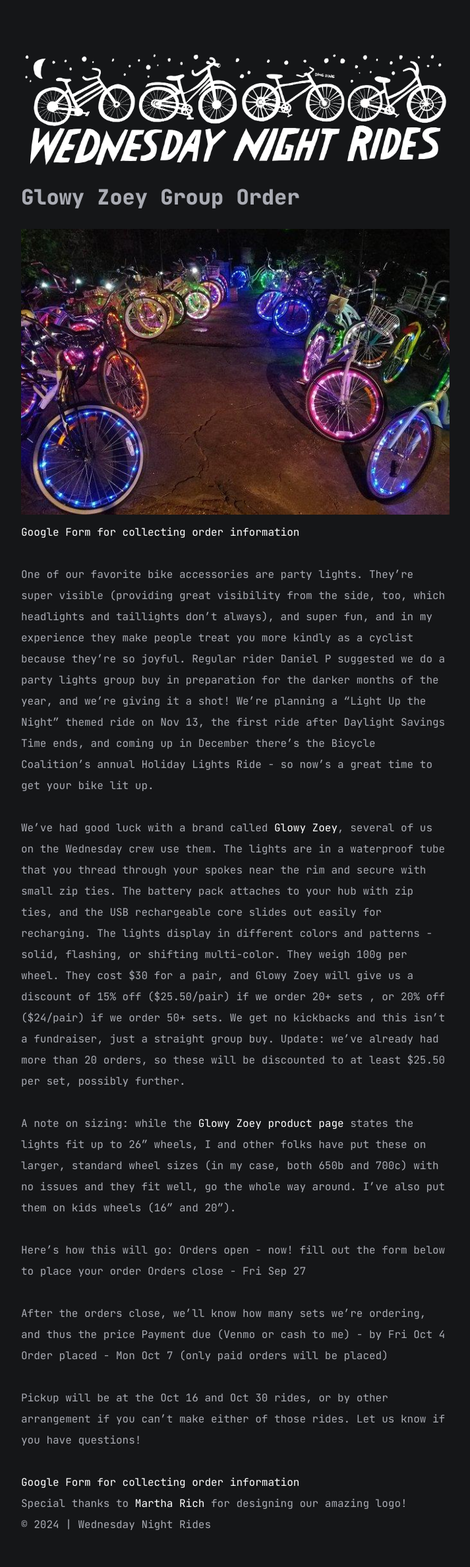
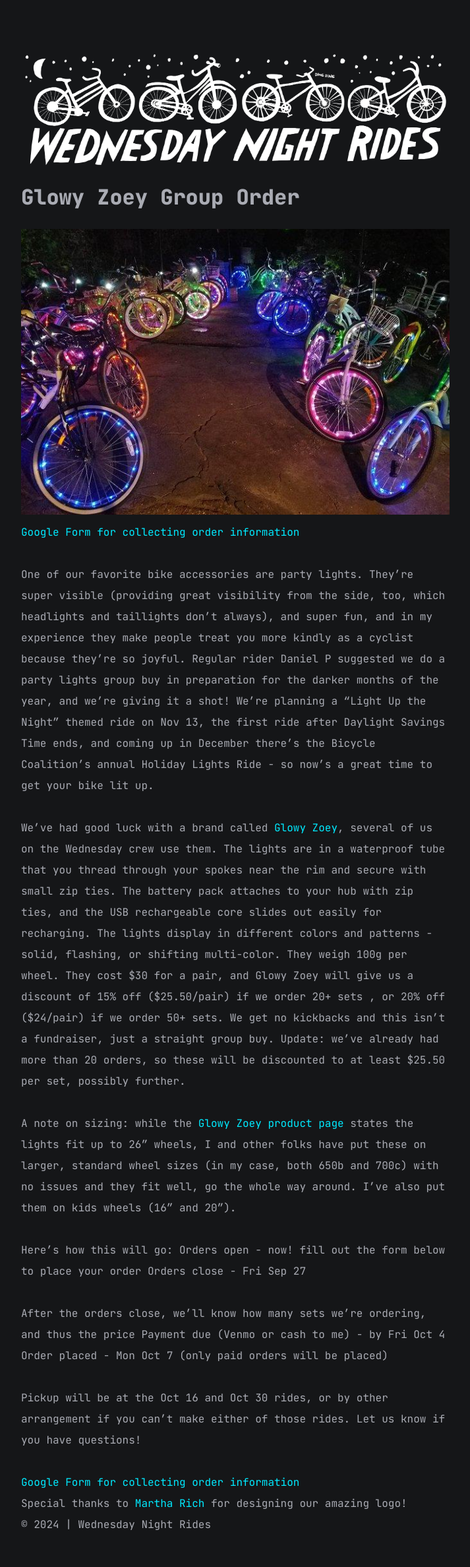
Before and after one commit to wednightrides/wednightrides.github.io, a Jekyll site: the page built from glowy-zoey-order.md, in a window 1280 px wide. Shown: the whole page at 66% size, without its empty margins (283-996 px from the left). Built offline with Jekyll 4.4.1, drawn with Linux system fonts in a browser that asks for light colours; nearby versions of some CDN libraries.

Commit message:
try this color

```diff
--- a/assets/css/blog.css
+++ b/assets/css/blog.css
@@ -31,7 +31,7 @@
   background-color: var(--gray-5);
 }
 a:link, a:visited, a:hover, a:active {
-  color:white;
+  color:rgb(0, 234, 255);
 }
 header {
   padding: 2rem 0 1rem 0;
```
